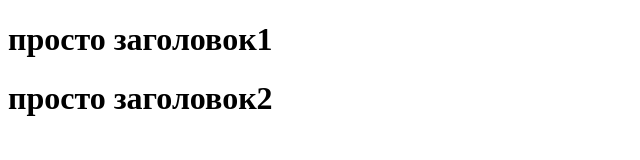
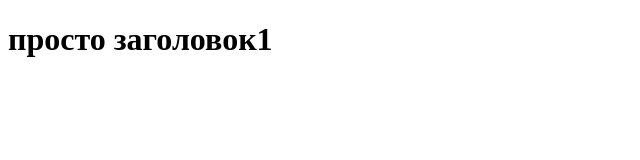
Before and after one commit to masterControllerl-debug/git_visual, a plain HTML site: page index.html in a window 1280 px wide. Shown: the whole page, without its empty margins (0-640 px from the left). Drawn offline with Linux system fonts and the light colour scheme.

Commit message:
deleted h1

```diff
--- a/index.html
+++ b/index.html
@@ -7,6 +7,5 @@
 </head>
 <body>
     <h1>просто заголовок1</h1>
-    <h1>просто заголовок2</h1>
 </body>
 </html>
```
